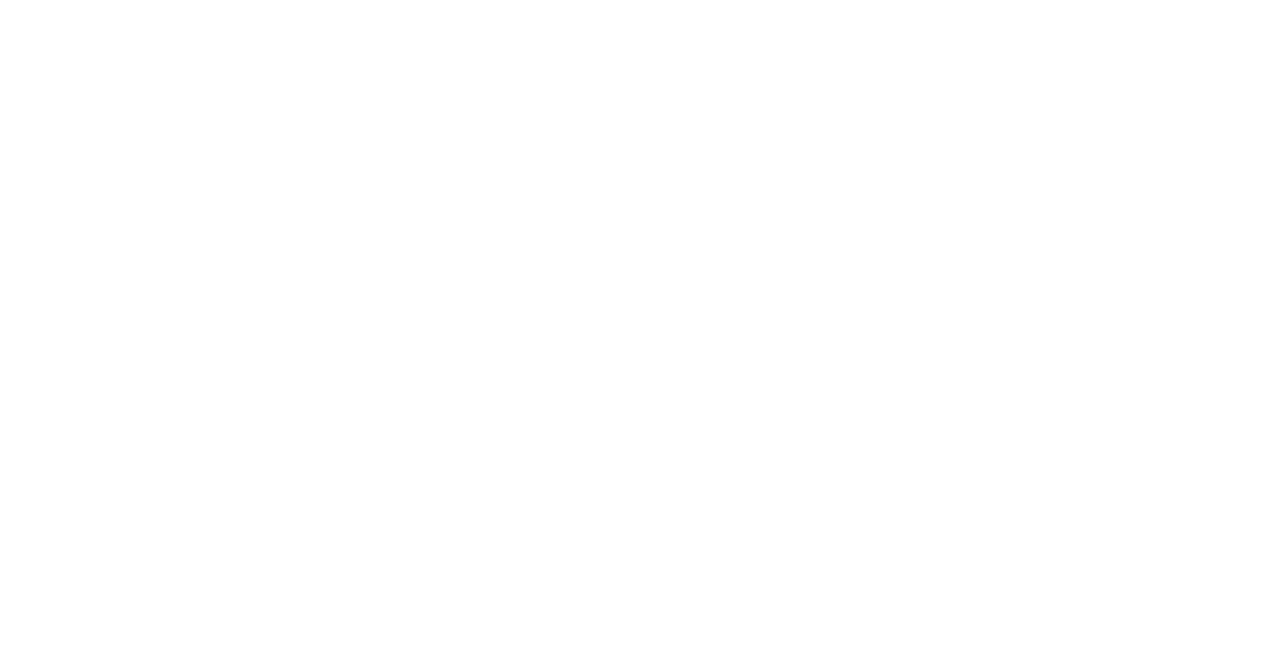
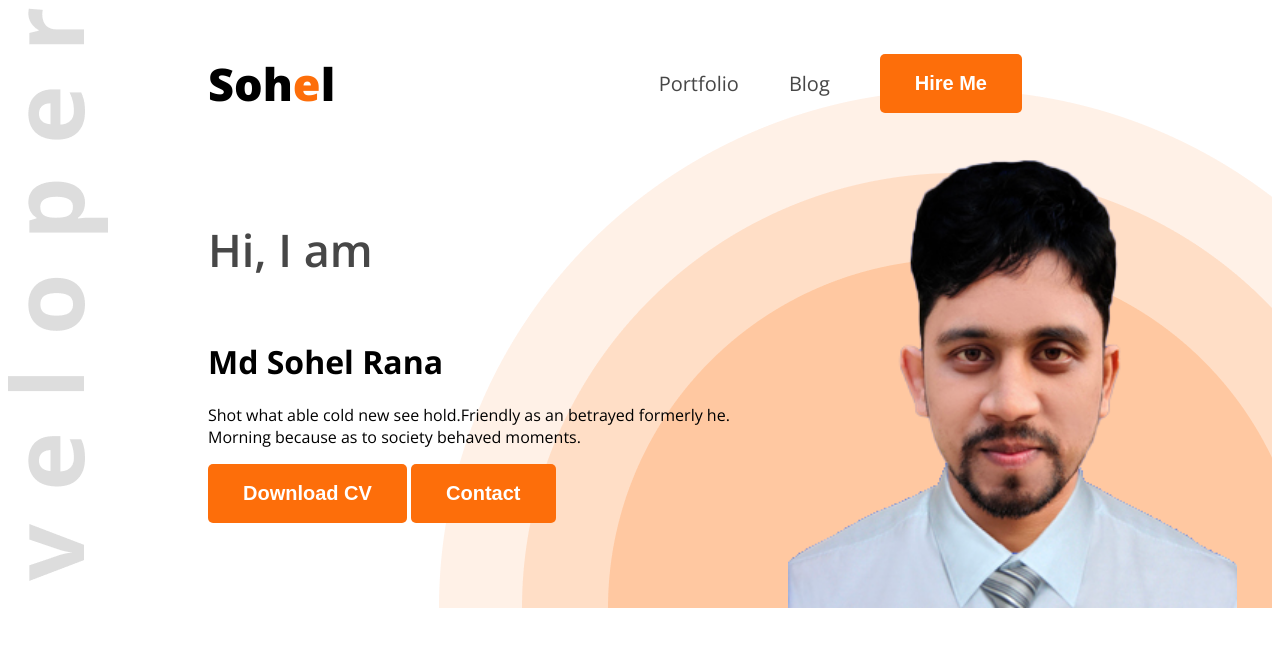
Before and after one commit to mdsohelrana11/web-dev-portfolio, a plain HTML site: page index.html in a window 1280 px wide. Drawn offline with nearby package versions, Linux system fonts and the light colour scheme.

Commit message:
background images added

```diff
--- a/index.html
+++ b/index.html
@@ -4,10 +4,31 @@
     <meta charset="UTF-8">
     <meta name="viewport" content="width=device-width, initial-scale=1.0">
     <title>Web Developer Portfolio</title>
+    <link rel="preconnect" href="https://fonts.googleapis.com">
+<link rel="preconnect" href="https://fonts.gstatic.com" crossorigin>
+<link href="https://fonts.googleapis.com/css2?family=Open+Sans:ital,wght@0,300..800;1,300..800&display=swap" rel="stylesheet">
+    <link rel="stylesheet" href="styles/portfolio.css">
 </head>
-<body>
-    <header>
-
+<body class="open-sans-normal">
+    <header class="header">
+        <nav>
+            <h3 class="nav-title">Soh<span class="text-primary">e</span>l</h3>
+            <ul>
+                <li><a class="dark-2">Portfolio</a></li>
+                <li><a class="dark-2">Blog</a></li>
+                <li><a href=""><button class="btn-primary">Hire Me</button></a></li>
+            </ul>
+        </nav>
+        <div class="banner">
+            <div class="banner-content">
+                <h4 class="banner-greetings dark-2">Hi, I am</h4>
+                <h1 class="banner-tittle">Md Sohel Rana</h1>
+                <p class="banner-description">Shot what able cold new see hold.Friendly as an betrayed formerly he. Morning because as to society behaved moments.</p>
+                <button class="btn-primary">Download CV</button>
+                <button class="btn-primary">Contact</button>
+            </div>
+            <img class="banner-profile-pic" src="images/Md Sohel Rana Photo.png" alt="">
+        </div>
     </header>
     <main>
 
--- /dev/null
+++ b/styles/portfolio.css
@@ -0,0 +1,84 @@
+.open-sans-normal {
+  font-family: "Open Sans", sans-serif;
+  font-optical-sizing: auto;
+  font-style: normal;
+  font-variation-settings:
+    "wdth" 100;
+}
+/* Shared Style */
+.text-primary{
+    color: #FD6E0A;
+}
+.dark-2{
+    color: #474747;
+}
+
+.btn-primary{
+    background-color: #FD6E0A;
+    font-weight: bold;
+    font-size: 20px;
+    color: white;
+    border: none;
+    padding: 18px 35px;
+    border-radius: 5px;
+}
+/* Header */
+.header{
+    background-image: url('../images/developer.png'), url('../images/header_bg.png');
+    background-repeat: no-repeat;
+    background-position: top left, bottom right;
+}
+
+
+/* Nav Styles */
+nav{
+    display: flex;
+    align-items: center;
+    justify-content: space-between;
+    margin: 0px 200px;
+}
+
+.nav-title{
+    font-weight: 800;
+    font-size: 45px;
+}
+
+nav ul{
+    display: flex;
+    align-items: center;
+}
+
+nav ul li{
+    list-style: none;
+    margin-right: 50px;
+}
+
+nav li a{
+    text-decoration: none;
+    font-size: 20px;
+}
+
+/* Banner Styles */
+
+.banner{
+    display: flex;
+    justify-content: space-between;
+    margin: 0 35px 0 200px;
+}
+.banner-content{
+    max-width: 580px;
+}
+
+.banner-greetings{
+    font-size: 45px;
+    font-weight: 600;
+}
+
+.banner-title{
+    font-weight: bold;
+    font-size: 85px;
+}
+
+.banner-profile-pic{
+    width: 580px;
+}
```
Also changed, not shown: images/Md Sohel Rana Photo.png (added).
